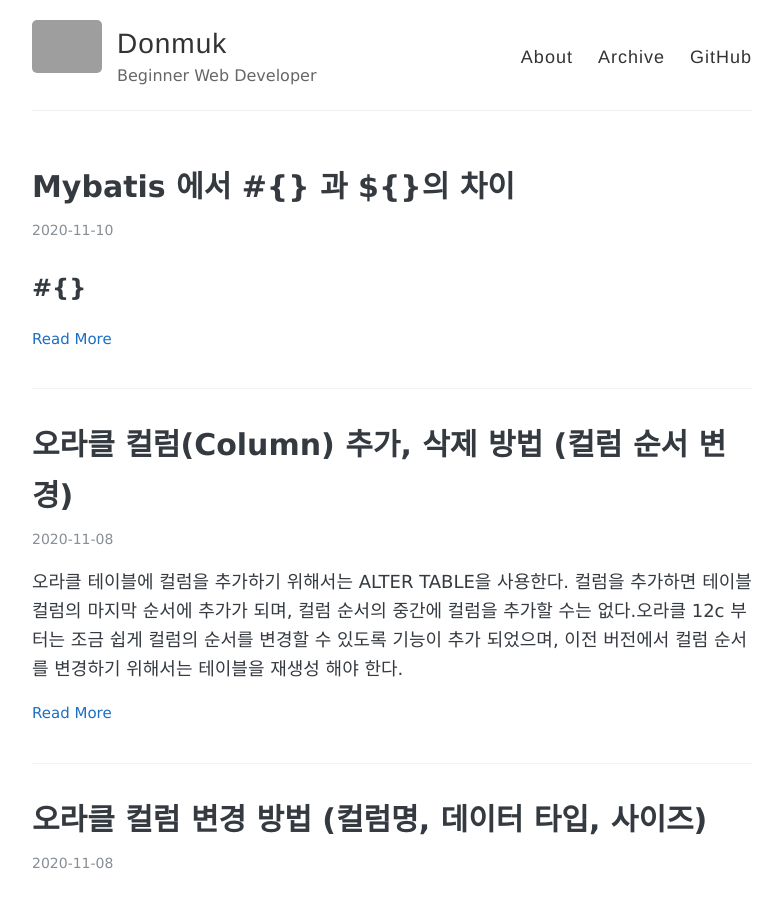
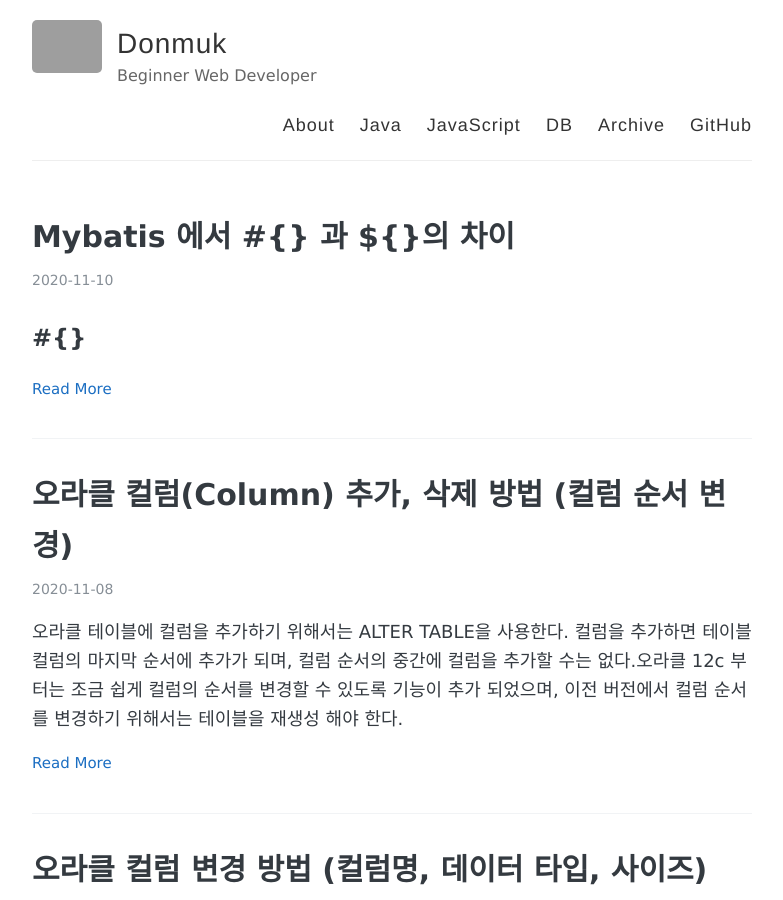
Before and after one commit to donmuk/donmuk.github.io, a Jekyll site: the page built from index.html, in a window 1280 px wide and 900 px high. Shown: the whole window, without its empty margins (248-1031 px from the left). Built offline with Jekyll 4.4.1, drawn with Linux system fonts in a browser that asks for light colours; the list of posts is cut into pages by our own code; grey boxes are pictures that could not be loaded.

Commit message:
Update _config.yml

```diff
--- a/_config.yml
+++ b/_config.yml
@@ -22,8 +22,12 @@ avatar: https://user-images.githubusercontent.com/55281837/97830749-615bfc80-1d1
 navigation:
   - name: About
     url: /about
-  #- name: Posts
-  #  url: /
+  - name: Java
+    url: /Java
+  - name: JavaScript
+    url: /JavaScript
+  - name: DB
+    url: /DB
   - name: Archive
     url: /archive
   # - name: Tags
```
